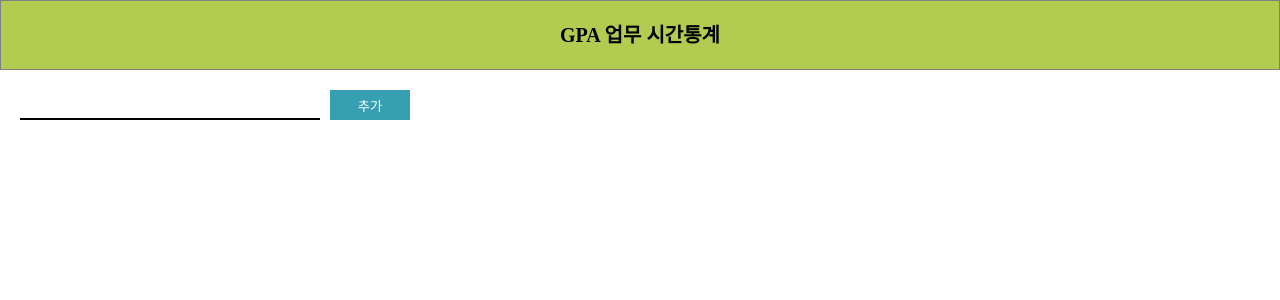
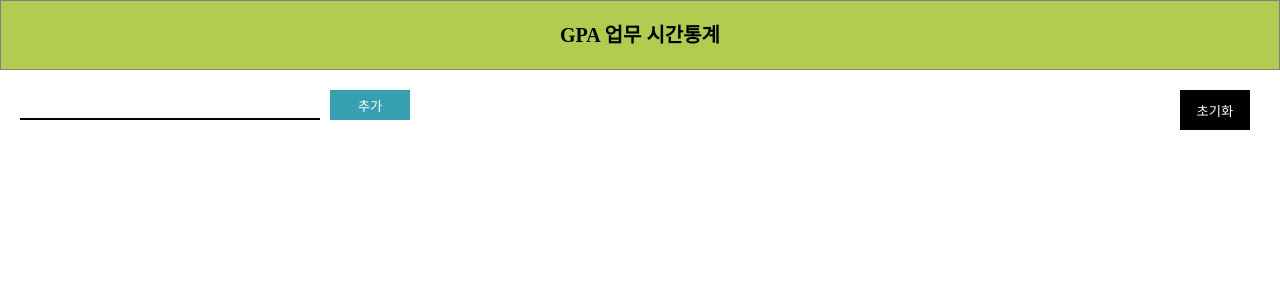
Before and after one commit to stella0905/worklog, a React (Create React App) app: page / in a window 1280 px wide. Shown: the top 300 px of the page. Built offline with nearby package versions, Linux system fonts and the light colour scheme; a web font is replaced by a local one.

Commit message:
초기화 적용

```diff
--- a/src/component/Main.jsx
+++ b/src/component/Main.jsx
@@ -78,6 +78,7 @@ const Main = () => {
       return
     }
     const userInput = prompt('건수를 입력하세요:', '')
+
     setCount(userInput)
     const updatedCount = list.map((item) => {
       if (item.id === itemId) {
@@ -85,13 +86,20 @@ const Main = () => {
       }
       return item
     })
+    localStorage.setItem('List', JSON.stringify(updatedCount))
+
     window.location.reload()
-
-    // 수정된 리스트를 로컬 스토리지에 저장
-    localStorage.setItem('List', JSON.stringify(updatedCount))
+  }
+  const resetBtnHandler = () => {
+    const reset = list.map((item) => {
+      return { ...item, totalTime: 0, totalCount: 0 }
+    })
+    localStorage.setItem('List', JSON.stringify(reset))
+    window.location.reload()
   }
   return (
     <Section>
+      <ResetBtn onClick={resetBtnHandler}>초기화</ResetBtn>
       <ListAddBox>
         <ListInput id="add-list-input" name="addList" value={addList} onChange={onChangeList}></ListInput>
         <ListAddButton onClick={ListAddBtnHandler}>추가</ListAddButton>
@@ -108,8 +116,6 @@ const Main = () => {
           <Timer>{inProgress.id === item.id ? timer : ''}</Timer>
           <TotalTime>총 {item.totalTime}분</TotalTime>
           <CountBox>
-            {/* <CountInput id="add-count-input" name="count" value={count} onChange={onChangeCount} />
-            <button onClick={() => countBtnHandler(item.id)}>입력</button>  */}
             <p onClick={() => countHandler(item.id)}>{item.totalCount} 건</p>
           </CountBox>
         </ListBox>
@@ -136,13 +142,19 @@ const CountBox = styled.div`
     cursor: pointer;
   }
 `
-const CountInput = styled.input`
-  width: 40px;
-  font-size: 15px;
-`
 
 const Section = styled.section`
   margin: 20px;
+  position: relative;
+`
+const ResetBtn = styled.button`
+  position: absolute;
+  right: 10px;
+
+  width: 70px;
+  height: 40px;
+  background-color: black;
+  color: white;
 `
 const ListAddBox = styled.div`
   margin-bottom: 20px;
```
